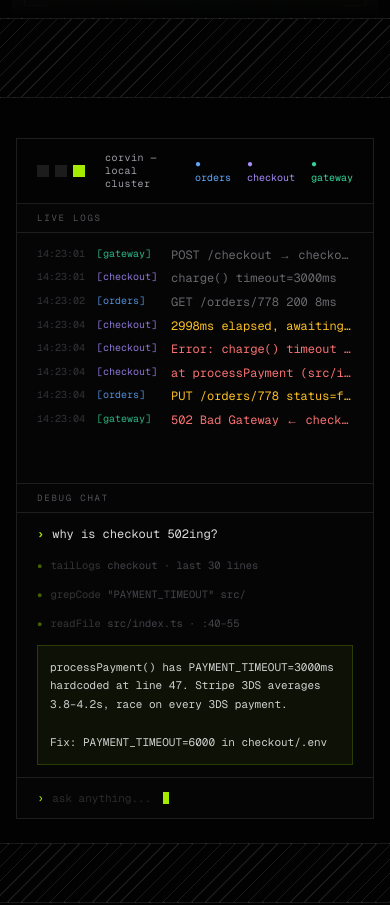
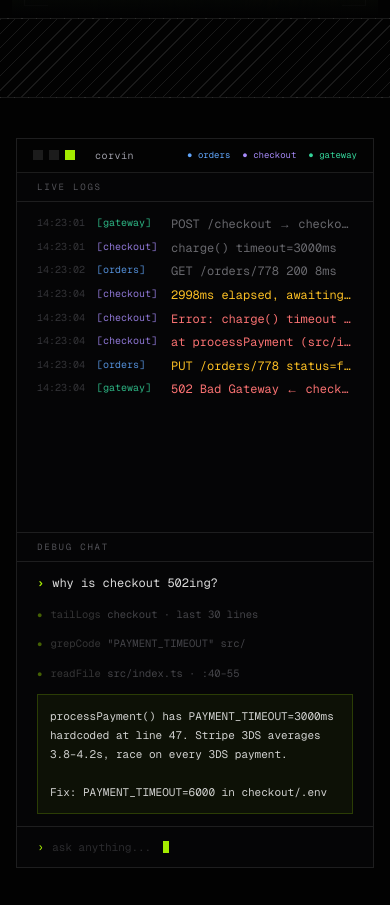
Before and after one commit to subh05sus/Corvin, a Next.js app in the folder landing/: page / in a window 390 px wide. Shown: the part 780-1685 px from the top of the page. Built offline with nearby package versions, Linux system fonts and the light colour scheme; a web font is replaced by a local one.

Commit message:
feat: create landing page with interactive TUI demo and feature showcase

```diff
--- a/landing/app/page.tsx
+++ b/landing/app/page.tsx
@@ -174,20 +174,20 @@ function TerminalDemo() {
   }, [logCount])
 
   return (
-    <div className="w-full border border-border bg-card font-mono text-xs mb-6">
+    <div className="w-full border border-border bg-card font-mono text-xs mb-16">
       {/* title bar */}
-      <div className="flex items-center gap-3 px-5 py-3 border-b border-border bg-background/60">
-        <div className="flex gap-1.5">
-          <span className="w-3 h-3 block bg-border" />
-          <span className="w-3 h-3 block bg-border" />
-          <span className="w-3 h-3 block" style={{ background: "var(--primary)" }} />
+      <div className="flex flex-wrap items-center gap-x-3 gap-y-2 px-4 py-2.5 border-b border-border bg-background/60">
+        <div className="flex gap-1.5 shrink-0">
+          <span className="w-2.5 h-2.5 block bg-border" />
+          <span className="w-2.5 h-2.5 block bg-border" />
+          <span className="w-2.5 h-2.5 block" style={{ background: "var(--primary)" }} />
         </div>
-        <span className="text-muted-foreground text-[10px] tracking-wider ml-2">
-          corvin — local cluster
+        <span className="text-muted-foreground text-[10px] tracking-wider shrink-0 ml-2">
+          corvin
         </span>
-        <div className="ml-auto flex gap-4">
+        <div className="flex gap-3 ml-auto shrink-0">
           {Object.entries(SVC).map(([name, color]) => (
-            <span key={name} style={{ color, fontSize: 10 }}>● {name}</span>
+            <span key={name} className="text-[9px] sm:text-[10px]" style={{ color }}>● {name}</span>
           ))}
         </div>
       </div>
@@ -195,7 +195,7 @@ function TerminalDemo() {
       {/* split pane */}
       <div className="grid grid-cols-1 md:grid-cols-2">
         {/* logs */}
-        <div className="border-b md:border-b-0 md:border-r border-border flex flex-col" style={{ minHeight: 280 }}>
+        <div className="border-b md:border-b-0 md:border-r border-border flex flex-col" style={{ minHeight: 360 }}>
           <div className="px-5 py-2 border-b border-border text-[9px] uppercase tracking-[0.2em] text-muted-foreground/50">
             live logs
           </div>
```
